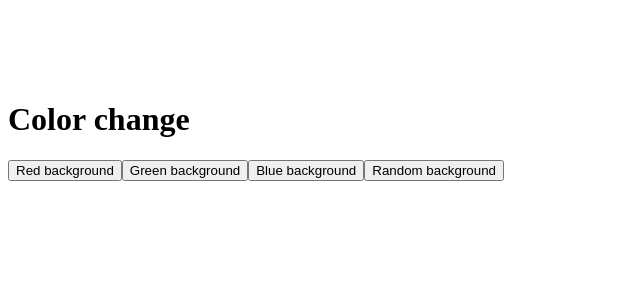
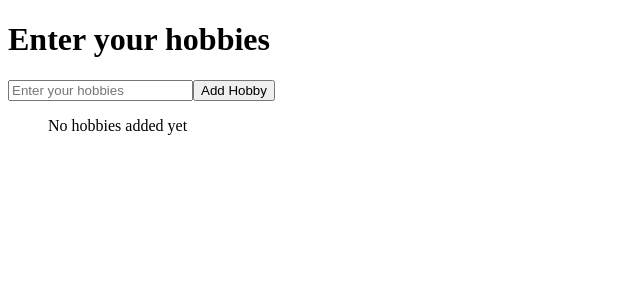
Before and after one commit to RashkaBoy08/react-course, a React (Vite) app: page / in a window 1280 px wide. Shown: the top 300 px of the page, without its empty margins (0-640 px from the left). Built offline with nearby package versions, Linux system fonts and the light colour scheme.

Commit message:
Build personal hobbies tracker

```diff
--- a/src/App.jsx
+++ b/src/App.jsx
@@ -1,50 +1,50 @@
 import { useState } from "react";
+
 function App() {
-  const [color, setColor] = useState();
+  const [hobbies, setHobbies] = useState([]);
+  const [input, setInput] = useState("");
 
-  const switchToRed = () => {
-    setColor("Red");
+  // Add hobby
+  const addHobby = () => {
+    if (input.trim() === "") return;
+
+    setHobbies([...hobbies, input]);
+    setInput("");
   };
 
-  //green color
-  const switchToGreen = () => {
-    setColor("green");
+  // Remove hobby
+  const removeHobby = (hobbyToRemove) => {
+    const newHobbies = hobbies.filter((hobby) => hobby !== hobbyToRemove);
+
+    setHobbies(newHobbies);
   };
 
-  const switchToBlue = () => {
-    setColor("blue");
-  };
-
-  const randomColor = () => {
-    let red = Math.floor(Math.random() * 256);
-    let green = Math.floor(Math.random() * 256);
-    let blue = Math.floor(Math.random() * 256);
-
-    setColor(`rgb(${red}, ${green}, ${blue})`);
-  };
-
-  //markup
   return (
     <div>
-      <div
-        style={{
-          backgroundColor: color,
-          padding: "30px",
-          margin: "20px",
-          borderRadius: "10px",
-          color: "#fff",
-          textAlign: "center",
-          fontSize: "24px",
-          fontWeight: "600",
-        }}
-      >
-        {color}
-      </div>
-      <h1>Color change</h1>
-      <button onClick={switchToRed}>Red background</button>
-      <button onClick={switchToGreen}>Green background</button>
-      <button onClick={switchToBlue}>Blue background</button>
-      <button onClick={randomColor}>Random background</button>
+      <h1>Enter your hobbies</h1>
+
+      <input
+        type="text"
+        onChange={(e) => setInput(e.target.value)}
+        placeholder="Enter your hobbies"
+        value={input}
+      />
+
+      <button onClick={addHobby}>Add Hobby</button>
+
+      <ul>
+        {hobbies.length === 0 && <p>No hobbies added yet</p>}
+
+        {hobbies.map((hobby, index) => (
+          <li key={index}>
+            {hobby}
+
+            <br />
+
+            <button onClick={() => removeHobby(hobby)}>Remove</button>
+          </li>
+        ))}
+      </ul>
     </div>
   );
 }
```
